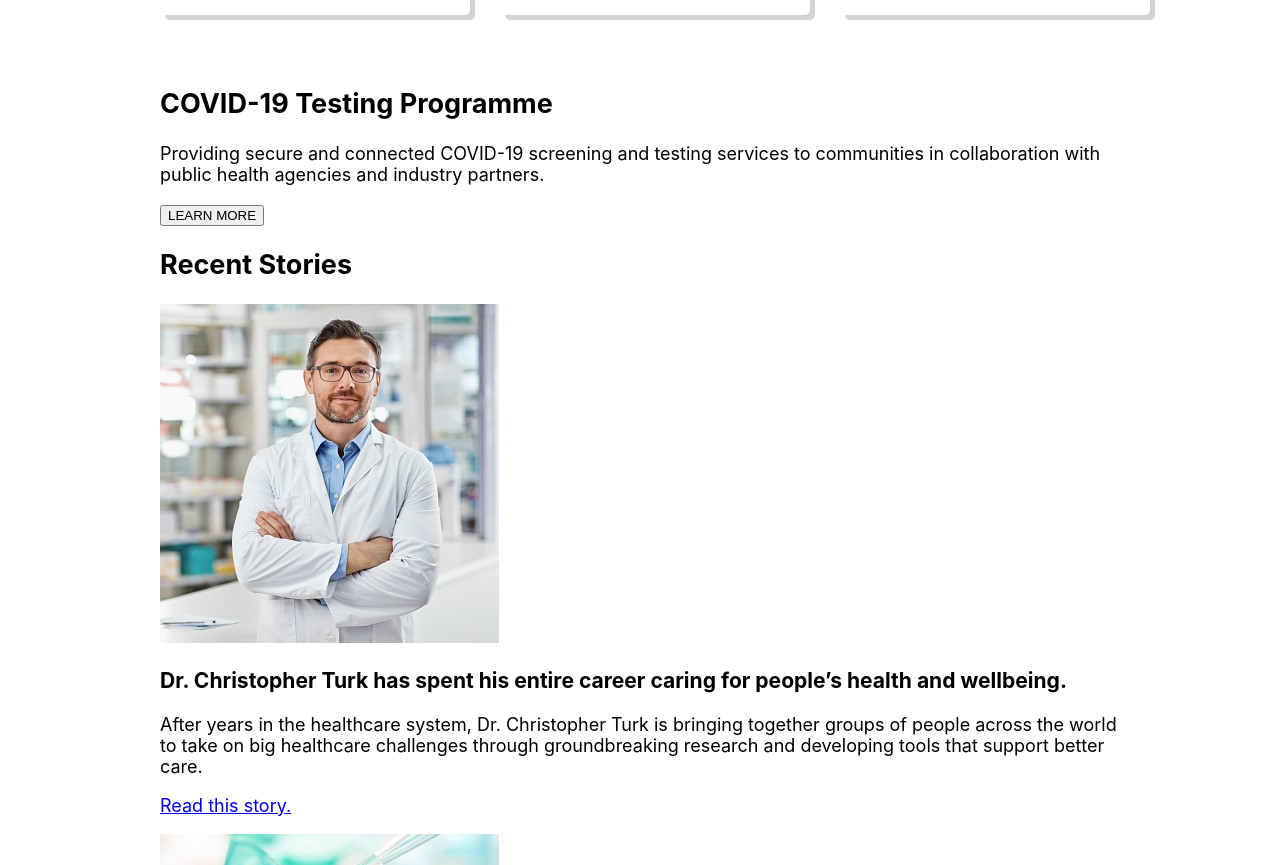
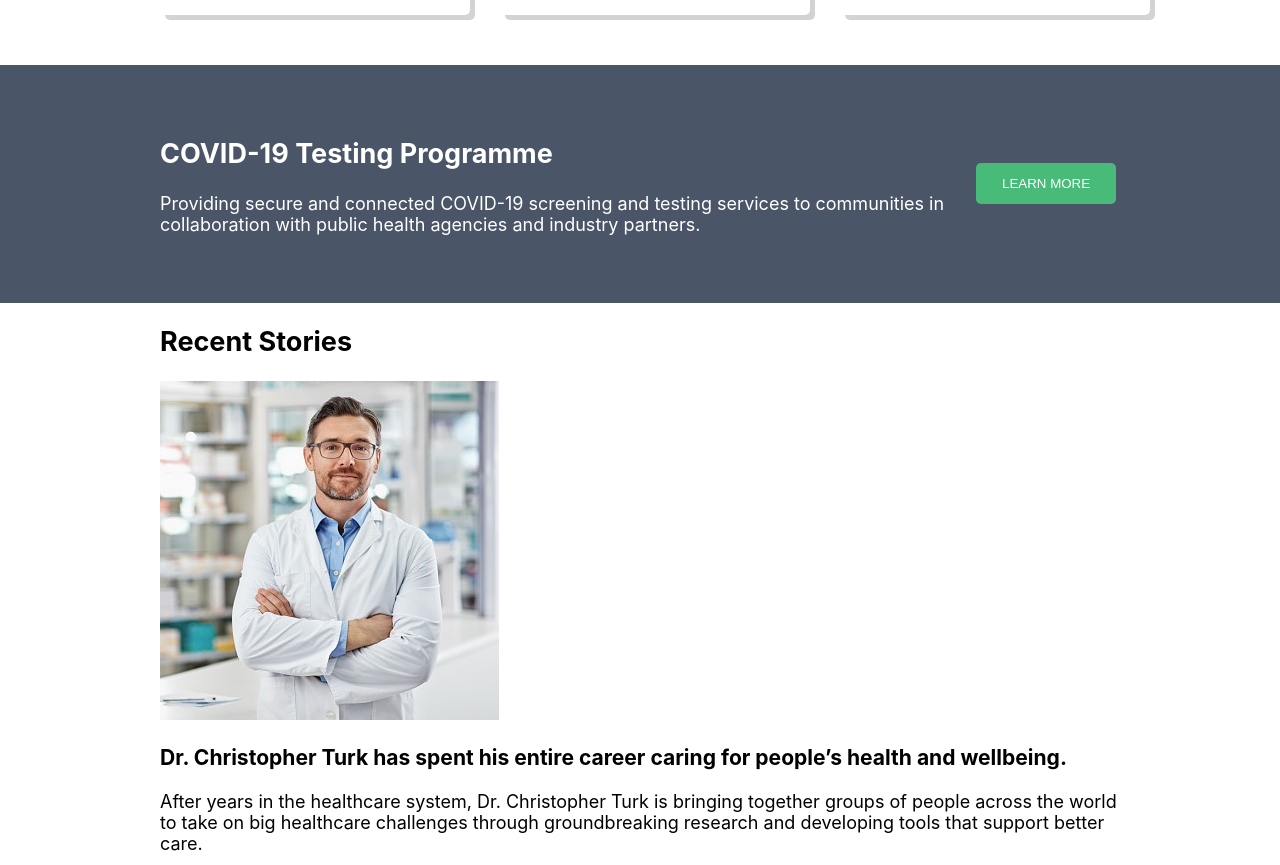
Before and after one commit to dericagilroy/info2180-project1, a plain HTML site: page index.html in a window 1280 px wide. Shown: the part 1031-1896 px from the top of the page. Drawn offline with Linux system fonts and the light colour scheme.

Commit message:
Edited styles.css; applied formatting to the "COVID-19 Testing Programme" section of the landing page and the elements therein

```diff
--- a/styles.css
+++ b/styles.css
@@ -87,3 +87,34 @@ li a:hover {
     color: #48BB78;
     font-size: 21px;
 }
+
+/*-------------------------------------------------------------------------------------------------------------------*/
+
+.testing {
+    background-color: #4A5568;
+    color: #FFFFFF;
+    padding: 50px;
+}
+
+.testing .container {
+    display: flex;
+    align-items: center;
+    flex-direction: row;
+}
+
+.testing-description {
+    width: 85%;
+}
+
+.cta button {
+    background-color: #48BB78;
+    color: #FFFFFF;
+    border-radius: 5px;
+    padding: 13px 26px;
+    border: none;
+    cursor: pointer;
+}
+
+.cta button:hover {
+    background-color: #add8bf;
+}
```
